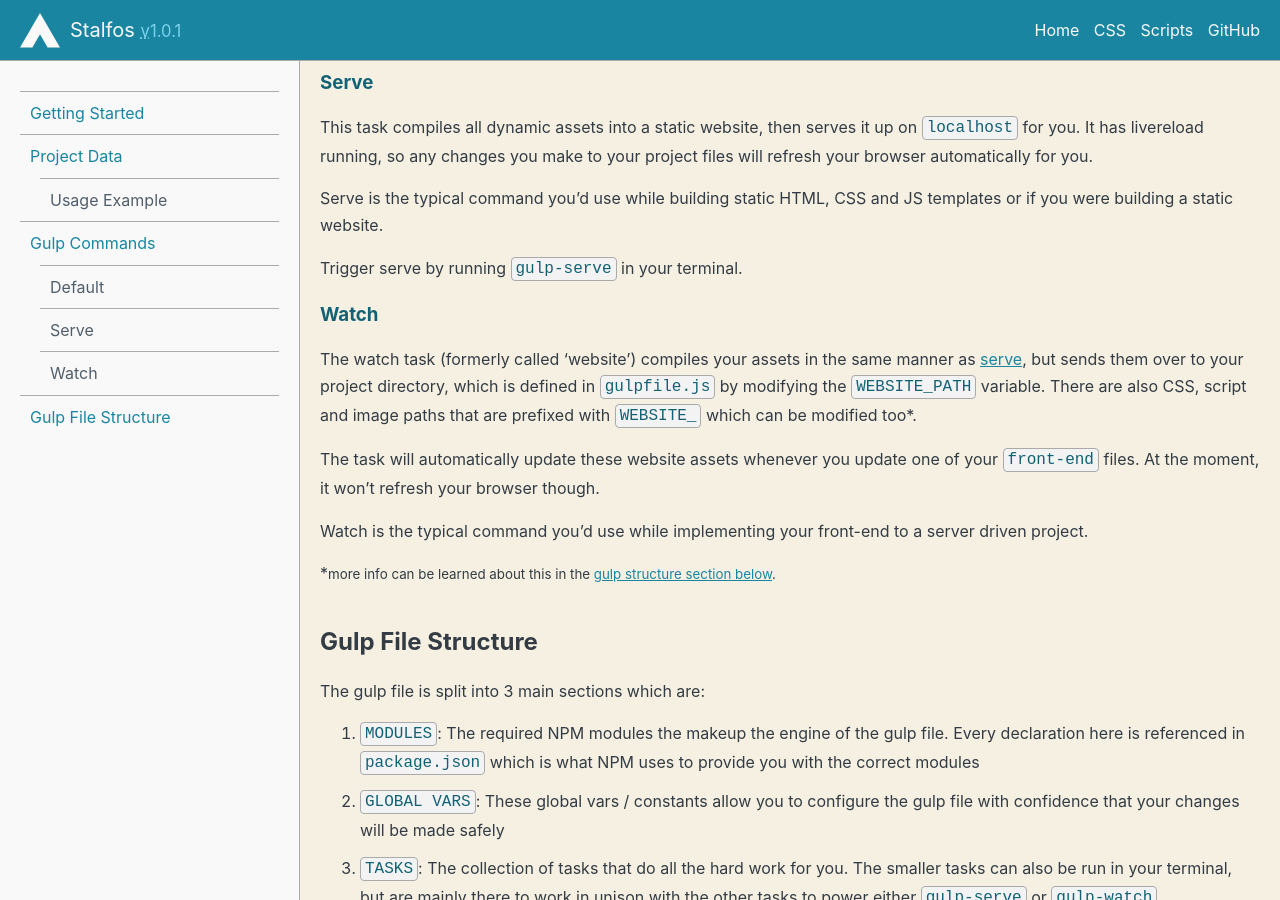
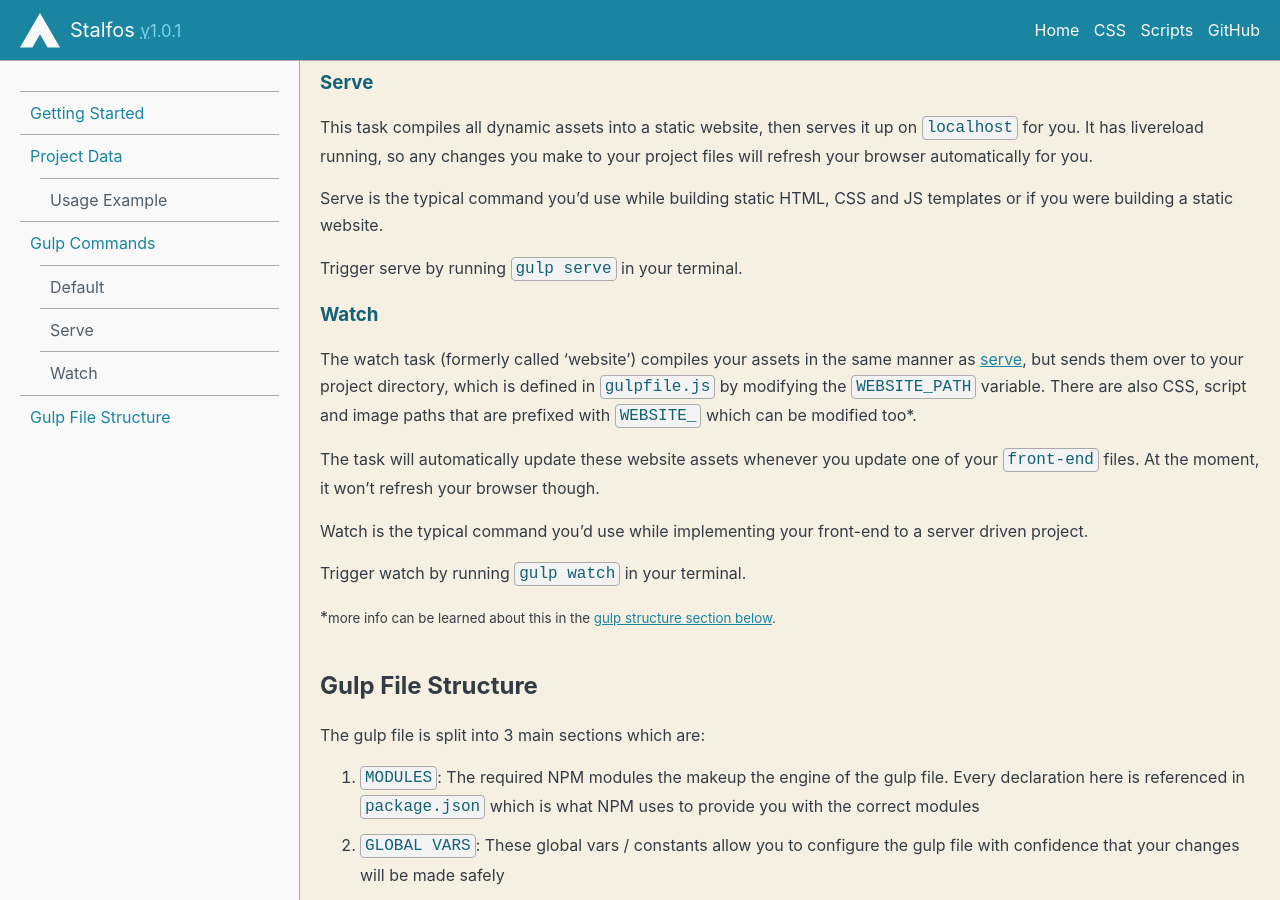
Before and after one commit to Andy-set-studio/stalfos.io, a Jekyll site: the page built from index.md, in a window 1280 px wide and 900 px high, scrolled down 2862 px. Built offline with Jekyll 4.4.1, drawn with Linux system fonts in a browser that asks for light colours.

Commit message:
Fix broken command refs
Typo with gulp serve command. Add fixed version to watch command.

```diff
--- a/index.md
+++ b/index.md
@@ -68,7 +68,7 @@ This task compiles all dynamic assets into a static website, then serves it up o
 
 Serve is the typical command you'd use while building static HTML, CSS and JS templates or if you were building a static website.
 
-Trigger serve by running `gulp-serve` in your terminal.
+Trigger serve by running `gulp serve` in your terminal.
 
 ### Watch
 
@@ -77,6 +77,8 @@ The watch task (formerly called 'website') compiles your assets in the same mann
 The task will automatically update these website assets whenever you update one of your `front-end` files. At the moment, it won't refresh your browser though.
 
 Watch is the typical command you'd use while implementing your front-end to a server driven project.
+
+Trigger watch by running `gulp watch` in your terminal.
 
 *<small>more info can be learned about this in the [gulp structure section below](#gulp-file-structure).</small>
 
```
